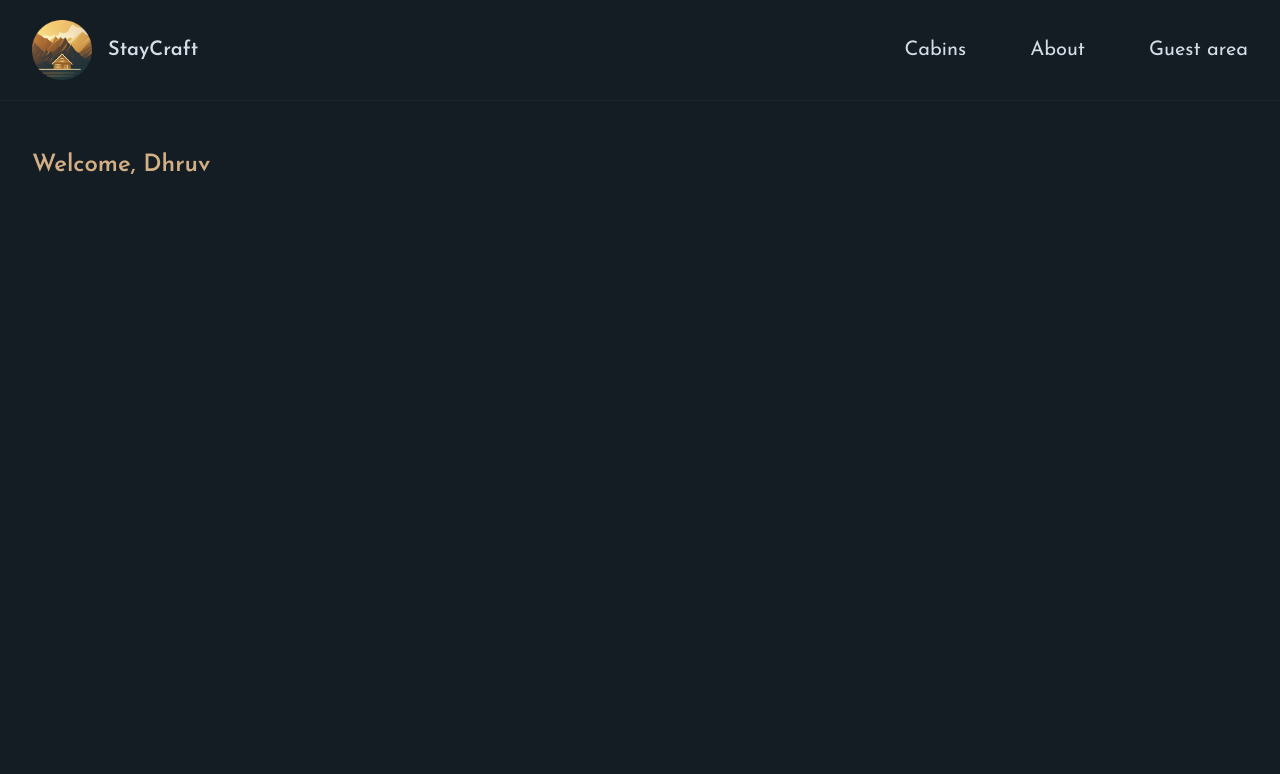
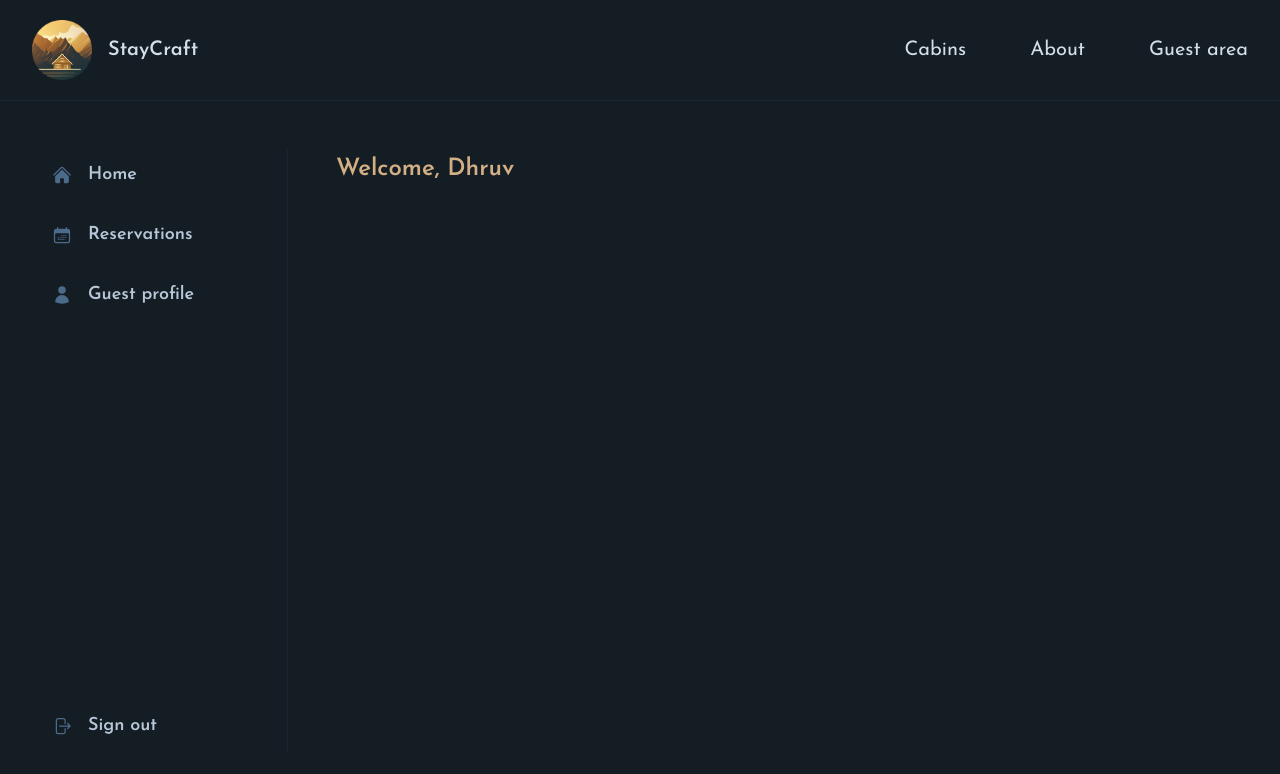
Before and after one commit to Dhruvv245/stay-craft, a Next.js app: page /account in a window 1280 px wide. Shown: the top 774 px of the page. Built offline with nearby package versions, Linux system fonts and the light colour scheme.

Commit message:
maximum frontend done

```diff
--- /dev/null
+++ b/app/_components/SideNavigation.js
@@ -0,0 +1,51 @@
+import {
+  CalendarDaysIcon,
+  HomeIcon,
+  UserIcon,
+} from '@heroicons/react/24/solid';
+import SignOutButton from './SignOutButton';
+import Link from 'next/link';
+
+const navLinks = [
+  {
+    name: 'Home',
+    href: '/account',
+    icon: <HomeIcon className='h-5 w-5 text-primary-600' />,
+  },
+  {
+    name: 'Reservations',
+    href: '/account/reservations',
+    icon: <CalendarDaysIcon className='h-5 w-5 text-primary-600' />,
+  },
+  {
+    name: 'Guest profile',
+    href: '/account/profile',
+    icon: <UserIcon className='h-5 w-5 text-primary-600' />,
+  },
+];
+
+function SideNavigation() {
+  return (
+    <nav className='border-r border-primary-900'>
+      <ul className='flex flex-col gap-2 h-full text-lg'>
+        {navLinks.map((link) => (
+          <li key={link.name}>
+            <Link
+              className={`py-3 px-5 hover:bg-primary-900 hover:text-primary-100 transition-colors flex items-center gap-4 font-semibold text-primary-200`}
+              href={link.href}
+            >
+              {link.icon}
+              <span>{link.name}</span>
+            </Link>
+          </li>
+        ))}
+
+        <li className='mt-auto'>
+          <SignOutButton />
+        </li>
+      </ul>
+    </nav>
+  );
+}
+
+export default SideNavigation;
--- /dev/null
+++ b/app/_components/SignInButton.js
@@ -0,0 +1,15 @@
+function SignInButton() {
+  return (
+    <button className='flex items-center gap-6 text-lg border border-primary-300 px-10 py-4 font-medium'>
+      <img
+        src='https://authjs.dev/img/providers/google.svg'
+        alt='Google logo'
+        height='24'
+        width='24'
+      />
+      <span>Continue with Google</span>
+    </button>
+  );
+}
+
+export default SignInButton;
--- /dev/null
+++ b/app/_components/SignOutButton.js
@@ -0,0 +1,12 @@
+import { ArrowRightOnRectangleIcon } from '@heroicons/react/24/solid';
+
+function SignOutButton() {
+  return (
+    <button className='py-3 px-5 hover:bg-primary-900 hover:text-primary-100 transition-colors flex items-center gap-4 font-semibold text-primary-200 w-full'>
+      <ArrowRightOnRectangleIcon className='h-5 w-5 text-primary-600' />
+      <span>Sign out</span>
+    </button>
+  );
+}
+
+export default SignOutButton;
--- a/app/about/page.js
+++ b/app/about/page.js
@@ -62,7 +62,7 @@
 
         <div className="space-y-8">
           <p>
-            Since 1962, The Wild Oasis has been a cherished family-run retreat.
+            Since 1962, StayCraft has been a cherished family-run retreat.
             Started by our grandparents, this haven has been nurtured with love
             and care, passing down through our family as a testament to our
             dedication to creating a warm, welcoming environment.
--- /dev/null
+++ b/app/account/layout.js
@@ -0,0 +1,8 @@
+import SideNavigation from "../_components/SideNavigation"
+
+export default function Layout({children}){
+    return <div className="grid grid-cols-[16rem_1fr] h-full gap-12">
+        <SideNavigation/>
+        <div className="py-1">{children}</div>
+    </div>
+}
--- a/app/account/profile/page.js
+++ b/app/account/profile/page.js
@@ -1,4 +1,8 @@
 import SelectCountry from "@/app/_components/SelectCountry";
+
+export const metadata = {
+  title:'Updata profile'
+}
 
 export default function Page() {
   // CHANGE
--- a/app/account/reservations/page.js
+++ b/app/account/reservations/page.js
@@ -1,4 +1,8 @@
 import ReservationCard from "@/app/_components/ReservationCard";
+
+export const metadata = {
+  title:'Reservations '
+}
 
 export default function Page() {
   // CHANGE
--- a/app/layout.js
+++ b/app/layout.js
@@ -24,8 +24,8 @@
         className={`${josefin.className} antialiased bg-primary-950 text-primary-100 min-h-screen flex flex-col relative`}
       >
         <Header />
-        <div className="flex-1 px-8 py-12">
-          <main className="max-w-7xl mx-auto">{children}</main>
+        <div className="flex-1 px-8 py-12 grid">
+          <main className="max-w-7xl mx-auto w-full">{children}</main>
         </div>
       </body>
     </html>
```
